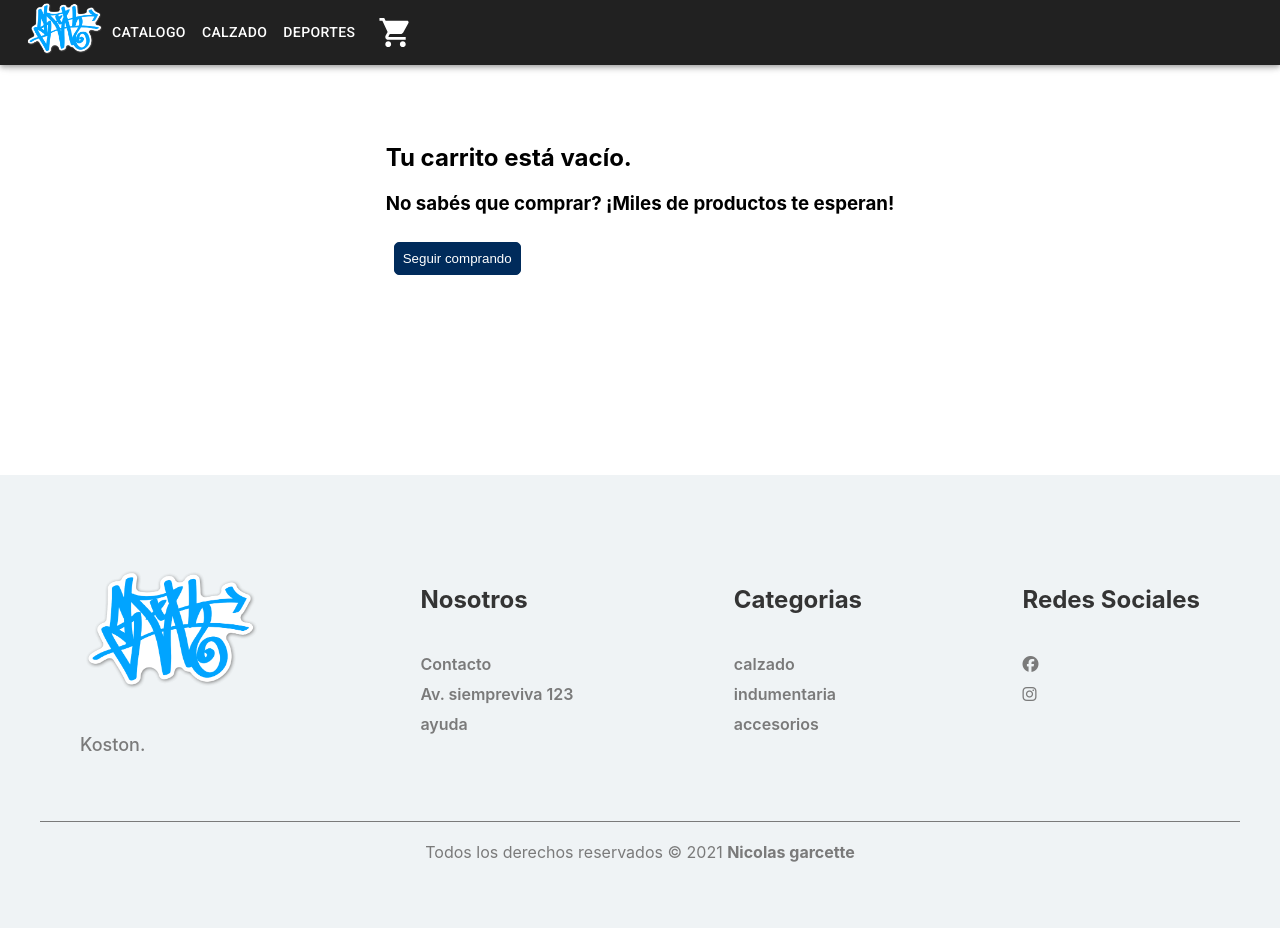
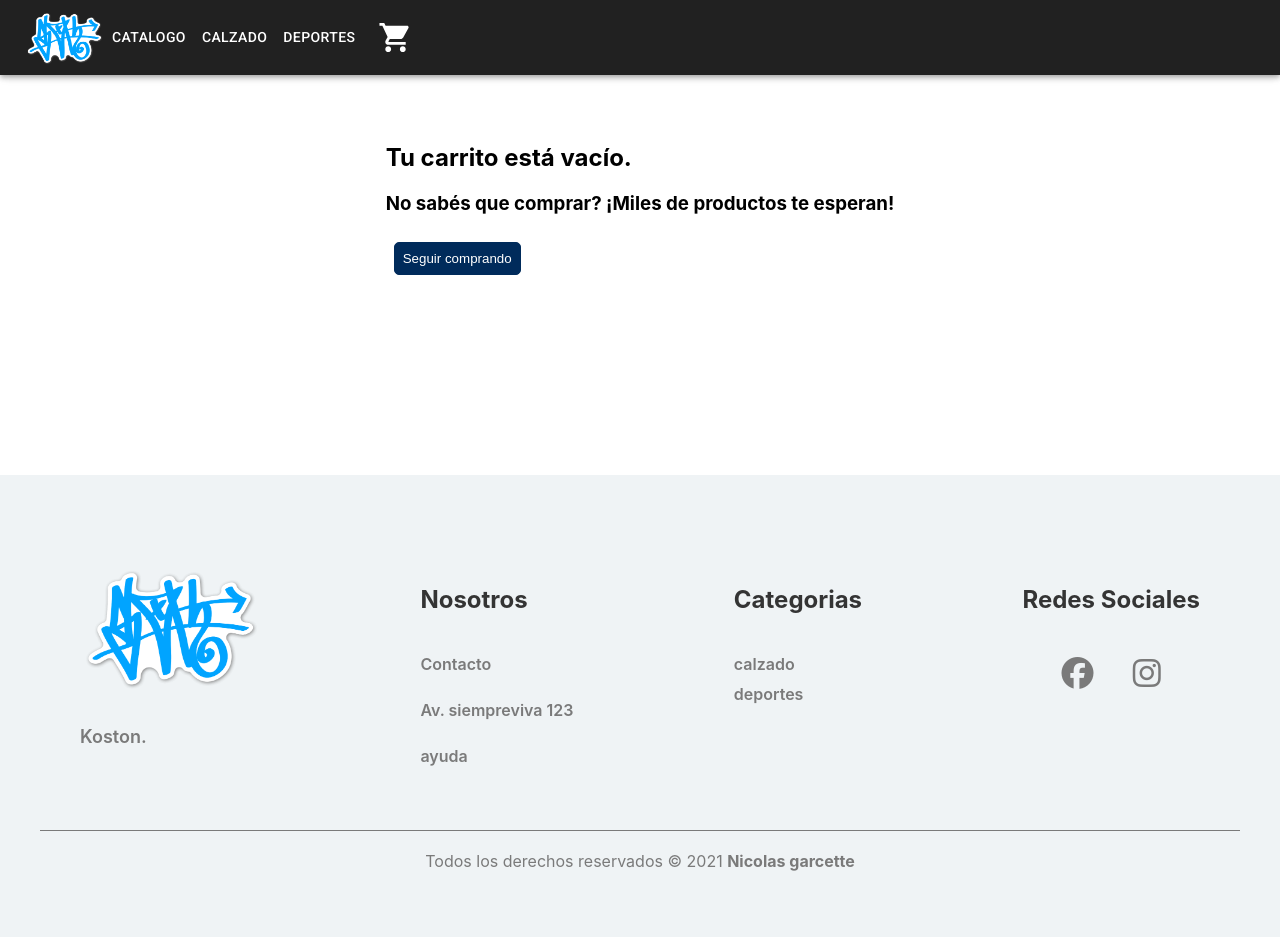
Before and after one commit to nicogarcette/ecommerce-react-garcette, a React (Create React App) app: page /Cart in a window 1280 px wide. Built offline with nearby package versions, Linux system fonts and the light colour scheme.

Commit message:
agregado los  link de footer

```diff
--- a/src/App.css
+++ b/src/App.css
@@ -119,6 +119,11 @@ footer{
     -webkit-mask-size: cover;
     mask-size: cover; */
 }
+.logos{
+    display: flex;
+    justify-content: space-evenly;
+    font-size: 2rem;
+}
 
 .container__footer{
     display: flex;
@@ -152,7 +157,7 @@ footer{
     font-weight: 700;
 }
 
-.box__footer a{
+.box__footer p,a{
     margin-top: 10px;
     color: #7a7a7a;
     font-weight: 600;
--- a/src/components/Cart.jsx
+++ b/src/components/Cart.jsx
@@ -26,8 +26,7 @@ const Cart = () =>{
                 : cartLoading ? <Box className="loader" sx={{ width: '100%' }}>
                                     <CircularProgress disableShrink />
                                 </Box>
-           :
-           cart.length > 0 ?
+                                : cart.length > 0 ?
                                 <div className="container">
                                     <div>
                                         <CheckOut/>
--- a/src/components/Footer.jsx
+++ b/src/components/Footer.jsx
@@ -1,10 +1,8 @@
 import React from "react";
+import { Link } from "react-router-dom";
 import logo from "../assets/img/logo.png"
 
-
-
 const Footer = () =>{
-
 
 return(
     <footer>
@@ -20,22 +18,22 @@ return(
             </div>
             <div className="box__footer">
                 <h2>Nosotros</h2>
-                <a href="">Contacto</a>
-                <a href="#">Av. siempreviva 123</a>
-                <a href="#">ayuda</a>
+                <p>Contacto</p>
+                <p>Av. siempreviva 123</p>
+                <p>ayuda</p>
             </div>
             <div className="box__footer">
                 <h2>Categorias</h2>
-                <a href="#">calzado</a>
-                <a href="#">indumentaria</a>
-                <a href="#">accesorios</a>
+                <Link to='/categoria/calzado'>calzado</Link>
+                <Link to='/categoria/deportes'>deportes</Link>
             </div>
 
-            <div className="box__footer">
+            <div className="box__footer ">
                 <h2>Redes Sociales</h2>
-                <a href="#"><i className="fa-brands fa-facebook"></i></a>
-
-                <a href="#"><i className="fa-brands fa-instagram"></i></a>
+                <div className="logos">
+                    <a href="https://www.instagram.com/" target="_blank" rel='noreferrer'><i className="fa-brands fa-facebook"></i></a>
+                    <a href="https://www.instagram.com/" target="_blank" rel='noreferrer'><i className="fa-brands fa-instagram"></i></a>
+                </div>
             </div>
 
         </div>
```
Lines whose indentation alone changed are shown as unchanged.
